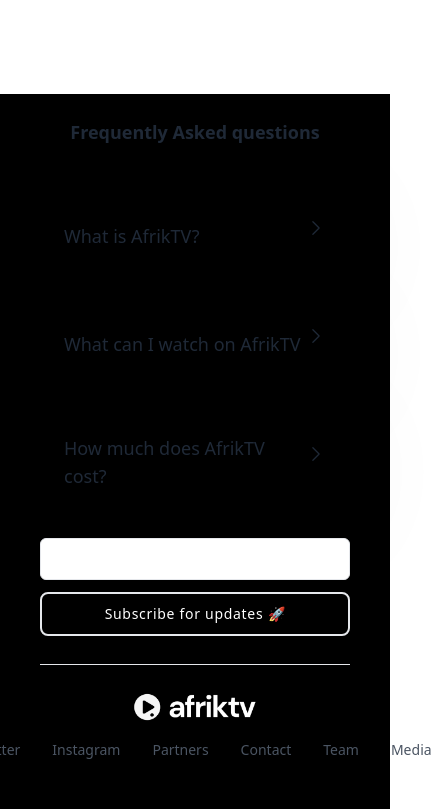
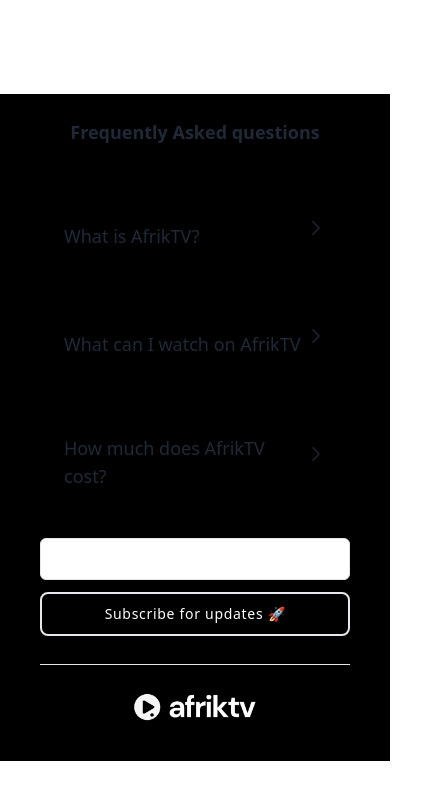
Before and after one commit to japheth-dew/afrik_tv_fix, a React (Vite) app: page /home in a window 390 px wide. Shown: the part 3394-4203 px from the top of the page, 432 px wide, since content can reach past the window. After the commit the page ends 4155 px from the top, so only its background shows below. Built offline with nearby package versions, Linux system fonts and the light colour scheme.

Commit message:
removed footer links for responsivness

```diff
--- a/src/pages/Home/homepage.jsx
+++ b/src/pages/Home/homepage.jsx
@@ -231,44 +231,7 @@
 						</a>
 
 						<div className="flex mt-4 md:m-0">
-							<div className="-mx-4">
-								<a
-									href="#"
-									className="px-4 text-sm text-gray-600 transition-colors duration-300 dark:text-gray-200 hover:text-blue-500 dark:hover:text-blue-400 hover:underline"
-								>
-									Twitter
-								</a>
-								<a
-									href="#"
-									className="px-4 text-sm text-gray-600 transition-colors duration-300 dark:text-gray-200 hover:text-blue-500 dark:hover:text-blue-400 hover:underline"
-								>
-									Instagram
-								</a>
-								<a
-									href="#"
-									className="px-4 text-sm text-gray-600 transition-colors duration-300 dark:text-gray-200 hover:text-blue-500 dark:hover:text-blue-400 hover:underline"
-								>
-									Partners
-								</a>
-								<a
-									href="#"
-									className="px-4 text-sm text-gray-600 transition-colors duration-300 dark:text-gray-200 hover:text-blue-500 dark:hover:text-blue-400 hover:underline"
-								>
-									Contact
-								</a>
-								<a
-									href="#"
-									className="px-4 text-sm text-gray-600 transition-colors duration-300 dark:text-gray-200 hover:text-blue-500 dark:hover:text-blue-400 hover:underline"
-								>
-									Team
-								</a>
-								<a
-									href="#"
-									className="px-4 text-sm text-gray-600 transition-colors duration-300 dark:text-gray-200 hover:text-blue-500 dark:hover:text-blue-400 hover:underline"
-								>
-									Media Kit ✨
-								</a>
-							</div>
+
 						</div>
 					</div>
 				</div>
```
